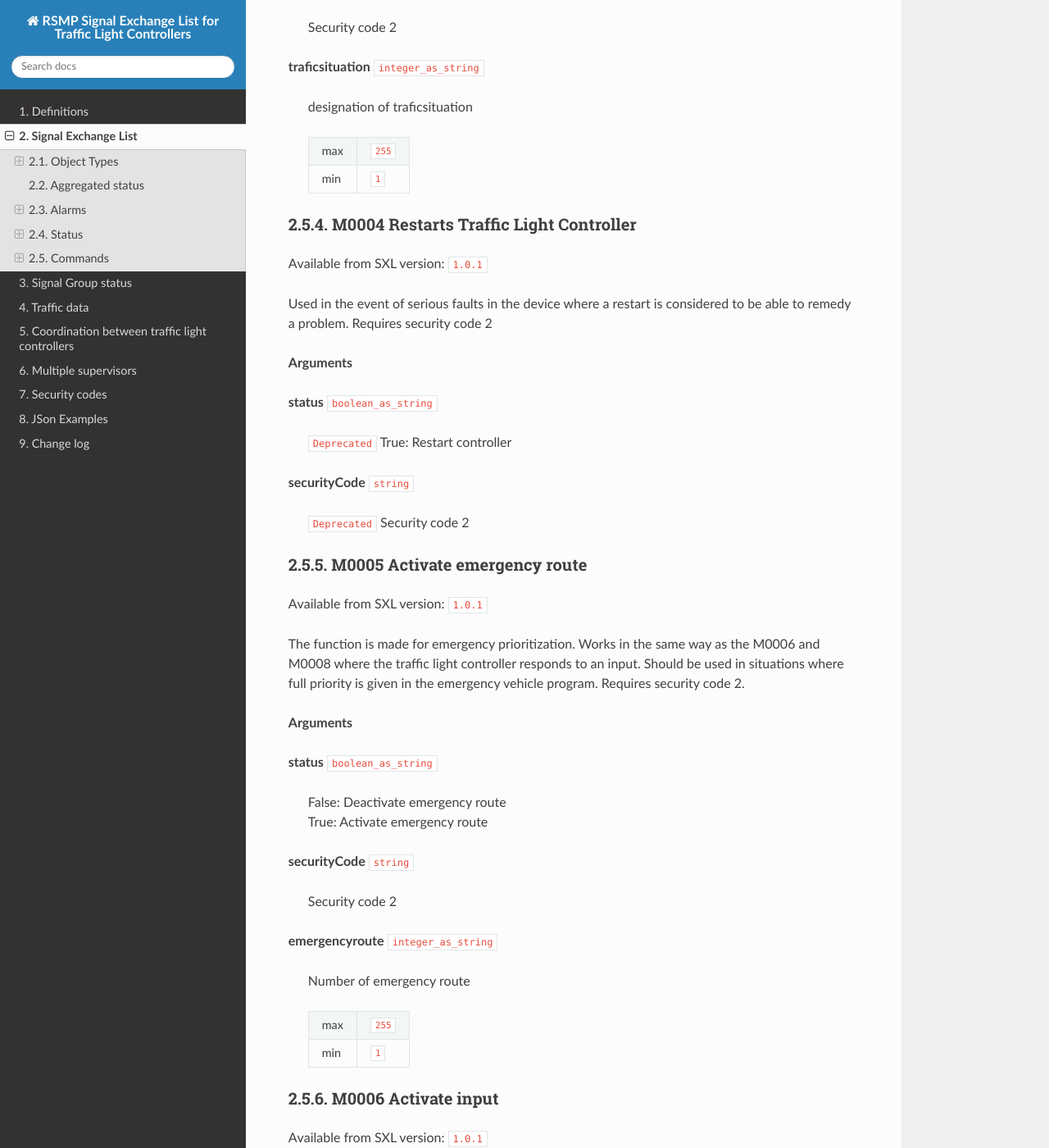
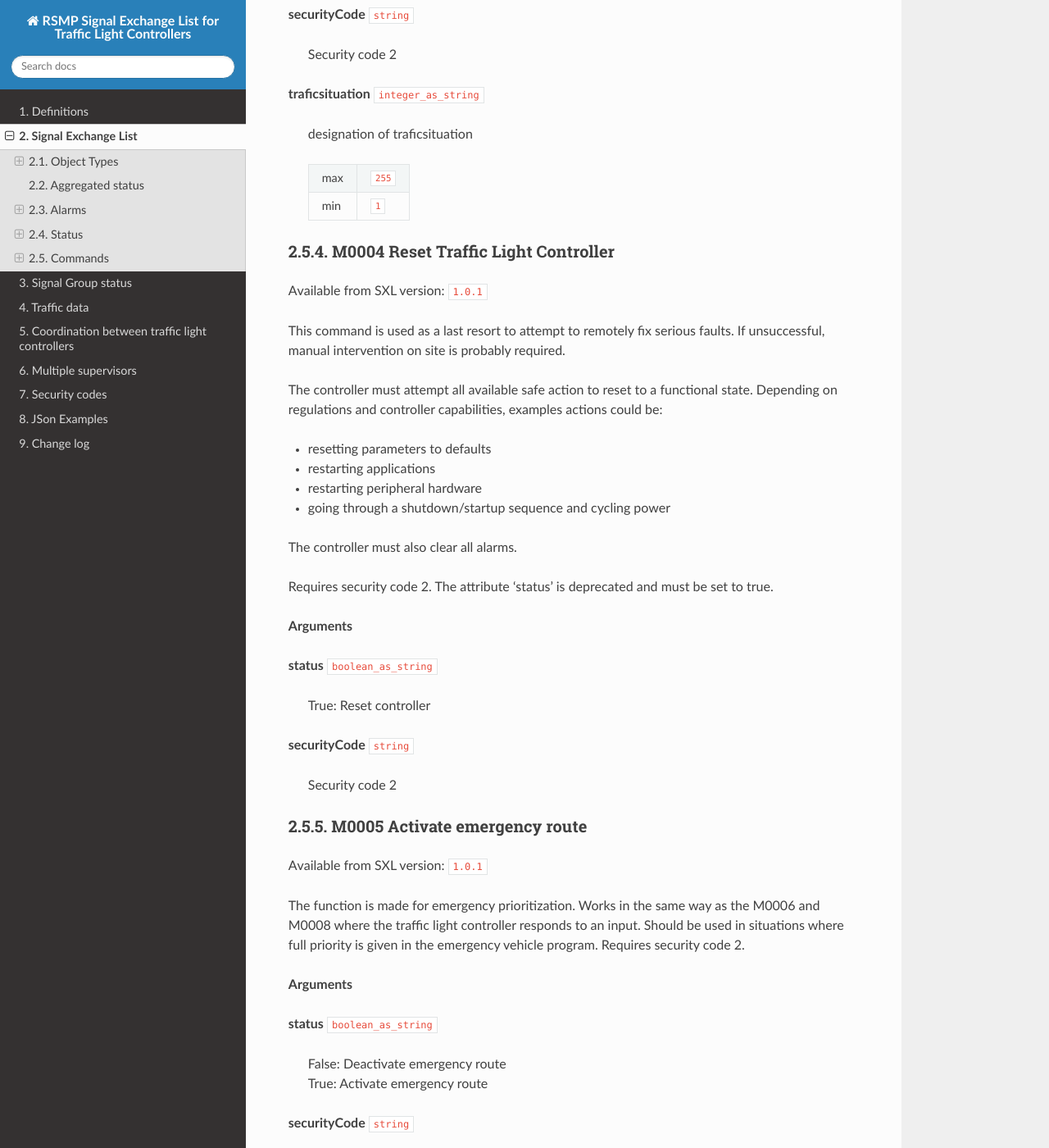
Before and after one commit to rsmp-nordic/rsmp_sxl_traffic_lights, a Sphinx documentation site: the page built from source/sxl_traffic_light_controller.rst, in a window 1280 px wide and 1400 px high, scrolled down 50038 px. Shown: the whole window at 82% size. Built offline with Sphinx 7.4.7 and the Read the Docs theme 3.1.0, drawn with Linux system fonts in a browser that asks for light colours; some of the changed text lies outside the part shown.

Commit message:
Update the SXL using the RSMP Schema repo

```diff
--- a/source/sxl_traffic_light_controller.rst
+++ b/source/sxl_traffic_light_controller.rst
@@ -2481,7 +2481,7 @@ Commands
    Traffic Light Controller  `M0001`_         setValue               Sets functional position
    Traffic Light Controller  `M0002`_         setPlan                Sets current time plan
    Traffic Light Controller  `M0003`_         setTrafficSituation    Sets traffic situation the controller uses
-   Traffic Light Controller  `M0004`_         setRestart             Restarts Traffic Light Controller
+   Traffic Light Controller  `M0004`_         setRestart             Reset Traffic Light Controller
    Traffic Light Controller  `M0005`_         setEmergency           Activate emergency route
    Traffic Light Controller  `M0006`_         setInput               Activate input
    Traffic Light Controller  `M0007`_         setFixedTime           Activate fixed time control
@@ -2500,6 +2500,7 @@ Commands
    Traffic Light Controller  `M0021`_         setLevel               Set trigger level sensitivity for loop detector
    Traffic Light Controller  `M0022`_         requestPriority        Request Signal Priority
    Traffic Light Controller  `M0023`_         setTimeout             Set timeout for dynamic bands
+   Traffic Light Controller  `M0024`_         clearAlarms            Clear all alarms
    Traffic Light Controller  `M0103`_         setSecurityCode        Set security code
    Traffic Light Controller  `M0104`_         setDate                Set clock
    ========================  ===============  =====================  ===============================================
@@ -2632,25 +2633,40 @@ time plan dynamically. Requires security code 2
 
 .. _M0004:
 
-M0004 Restarts Traffic Light Controller
+M0004 Reset Traffic Light Controller
 ^^^^^
 
 Available from SXL version: ``1.0.1``
 
-Used in the event of serious faults in the device where a restart is
-considered to be able to remedy a problem. Requires security code 2
+This command is used as a last resort to attempt to remotely fix serious
+faults. If unsuccessful, manual intervention on site is probably
+required.
+
+The controller must attempt all available safe action to reset to a
+functional state. Depending on regulations and controller capabilities,
+examples actions could be:
+
+-  resetting parameters to defaults
+-  restarting applications
+-  restarting peripheral hardware
+-  going through a shutdown/startup sequence and cycling power
+
+The controller must also clear all alarms.
+
+Requires security code 2. The attribute ‘status’ is deprecated and must
+be set to true.
 
 
 **Arguments**
 
 **status** ``boolean_as_string``
 
-    ``Deprecated`` True: Restart controller
+    True: Reset controller
 
 
 **securityCode** ``string``
 
-    ``Deprecated`` Security code 2
+    Security code 2
 
 
 .. _M0005:
@@ -3508,6 +3524,24 @@ in conjunction with dynamic bands, M0014 Requires security code 2.
     Security code 2
 
 
+.. _M0024:
+
+M0024 Clear all alarms
+^^^^^
+
+Available from SXL version: ``1.3.0``
+
+Clear all active alarms in the traffic light controller. If the cause of
+an alarm is still present, the alarm will be reactivated again.
+
+
+**Arguments**
+
+**status** ``boolean``
+
+    True: Clear all alarms
+
+
 .. _M0103:
 
 M0103 Set security code
```
